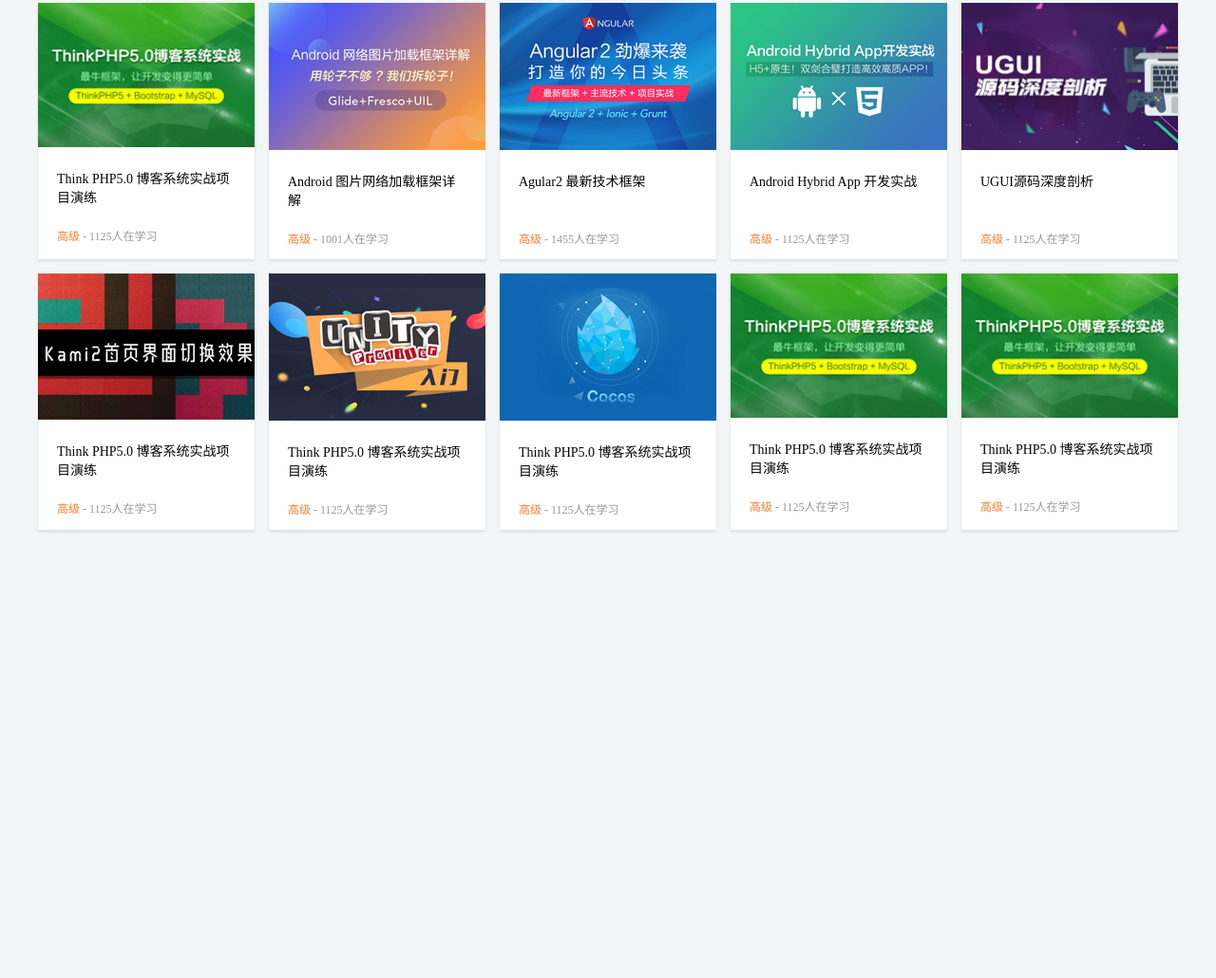
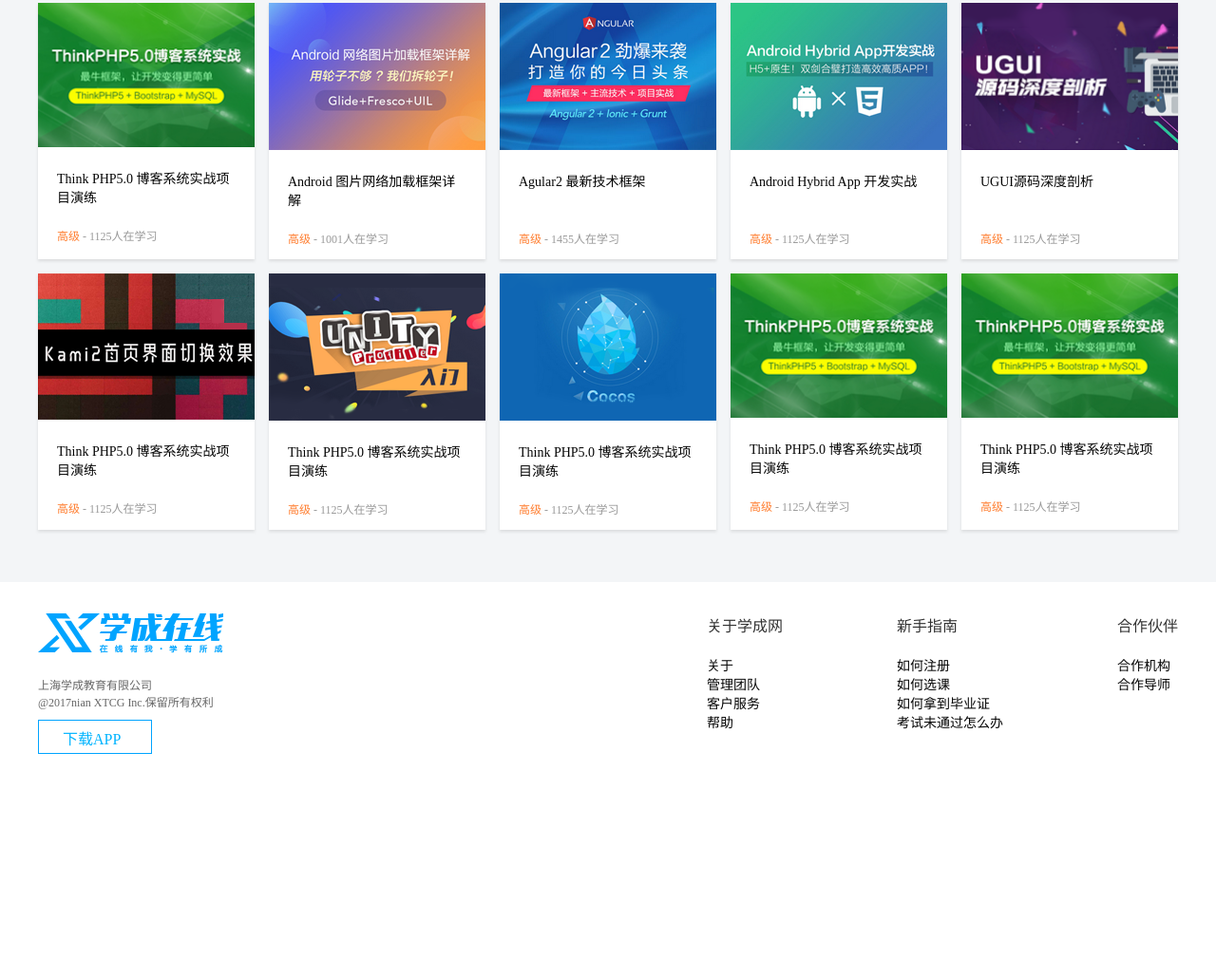
Before and after one commit to Yunshasha/EducationWeb, a plain HTML site: page EductionWeb/index.html in a window 1280 px wide. Shown: the part 662-1692 px from the top of the page at 95% size. Before the commit the page ends 1235 px from the top, so only its background shows below. Drawn offline with Linux system fonts and the light colour scheme.

Commit message:
update footer

```diff
--- a/EductionWeb/CSS/index.css
+++ b/EductionWeb/CSS/index.css
@@ -310,3 +310,53 @@
 .goods .content li p span{
     color: #ff7c2d;
 }
+
+/* 版权部分 */
+.footer{
+    margin-top: 40px;
+    padding: 33px 0;
+
+    height: 417px;
+    background-color: #fff;
+
+}
+.footer .left{
+    float: left;
+
+
+}
+.footer .left p{
+    margin: 20px 0 10px;
+    font-size: 12px;
+    color: #666;
+}
+.footer .left a{
+    display: inline-block;
+    width: 120px;
+    height: 36px;
+    border: 1px solid #00a4ff;
+    padding: 6px 25px;
+    font-size: 16px;
+    color: #00b4ff;
+
+}
+.footer .right{
+    float: right;
+
+}
+.footer .right dl{
+    float: right;
+    margin-left: 120px;
+    font-weight: 400;
+}
+
+.footer .right dt{
+    font-size: 16px;
+    margin-bottom: 20px;
+    color: #333333;
+
+}
+.footer .right a{
+    color: #050505;
+    font-size: 14px;
+}
--- a/EductionWeb/index.html
+++ b/EductionWeb/index.html
@@ -93,7 +93,7 @@
             <h2>精品推荐</h2>
             <a href="#">查看全部</a>
         </div>
-        <div class="content">
+        <div class="content clearfix">
             <ul>
                 <li>
                     <a href="#">
@@ -170,6 +170,42 @@
             </ul>
         </div>
     </div>
+    <!-- 版权声明 -->
+    <div class="footer">
+        <div class="wrapper">
+            <div class="left">
+                <img src="./images/logo.png" alt="logo">
+                <p>上海学成教育有限公司<br>
+                    @2017nian XTCG Inc.保留所有权利
+                </p>
+                <a href="#">下载APP</a>
+
+            </div>
+            <div class="right">
+                <dl>
+                    <dt>合作伙伴</dt>
+                    <dd><a href="#">合作机构</a></dd>
+                    <dd><a href="#">合作导师</a></dd>
+                </dl>
+                <dl>
+                    <dt>新手指南</dt>
+                    <dd><a href="#">如何注册</a></dd>
+                    <dd><a href="#">如何选课</a></dd>
+                    <dd><a href="#">如何拿到毕业证</a></dd>
+                    <dd><a href="#">考试未通过怎么办</a></dd>
+                </dl>
+                <dl>
+                    <dt>关于学成网</dt>
+                    <dd><a href="#">关于</a></dd>
+                    <dd><a href="#">管理团队</a></dd>
+                    <dd><a href="#">客户服务</a></dd>
+                    <dd><a href="#">帮助</a></dd>
+                </dl>
+            </div>
+        </div>
+    </div>
+
+
 
 </body>
 </html>
```
